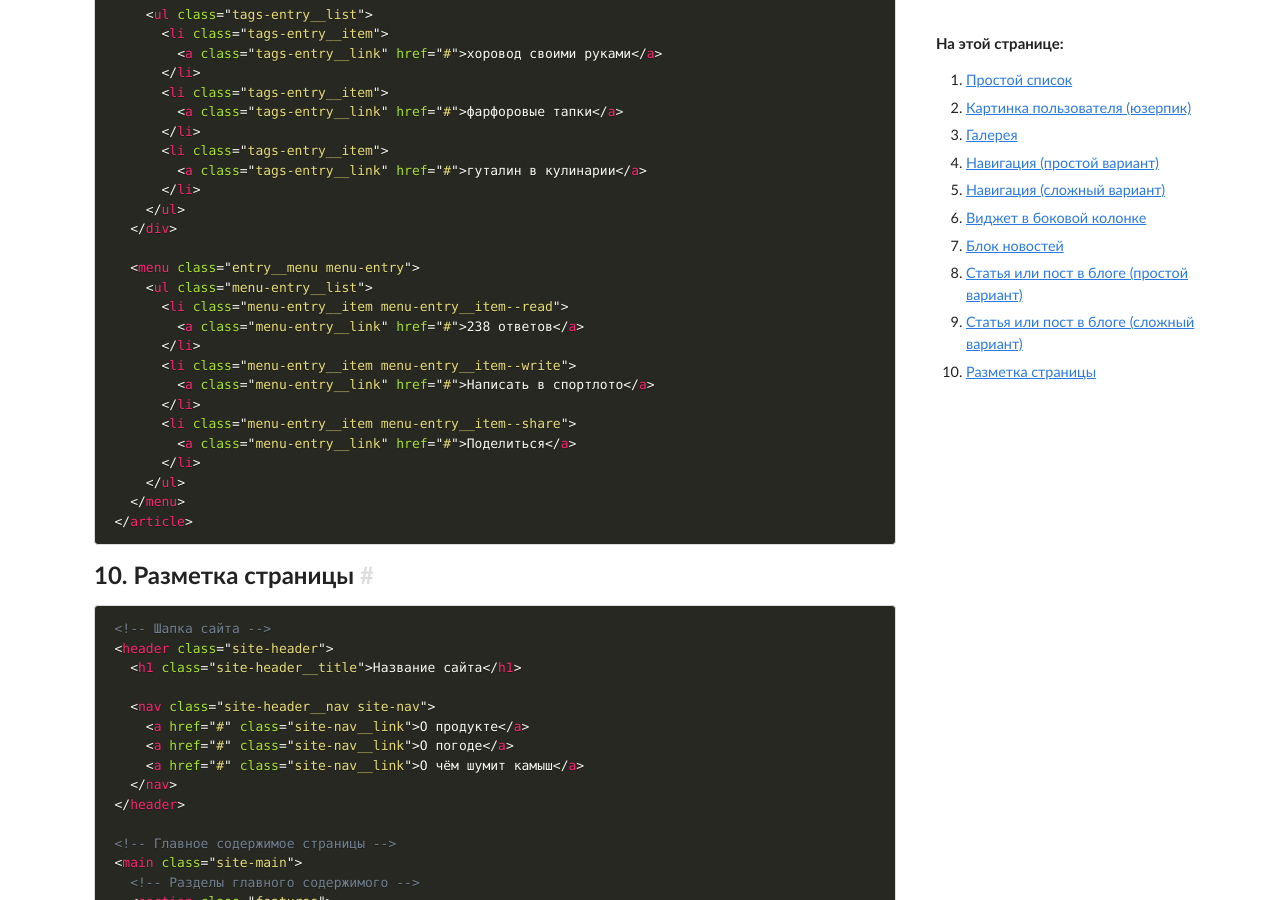
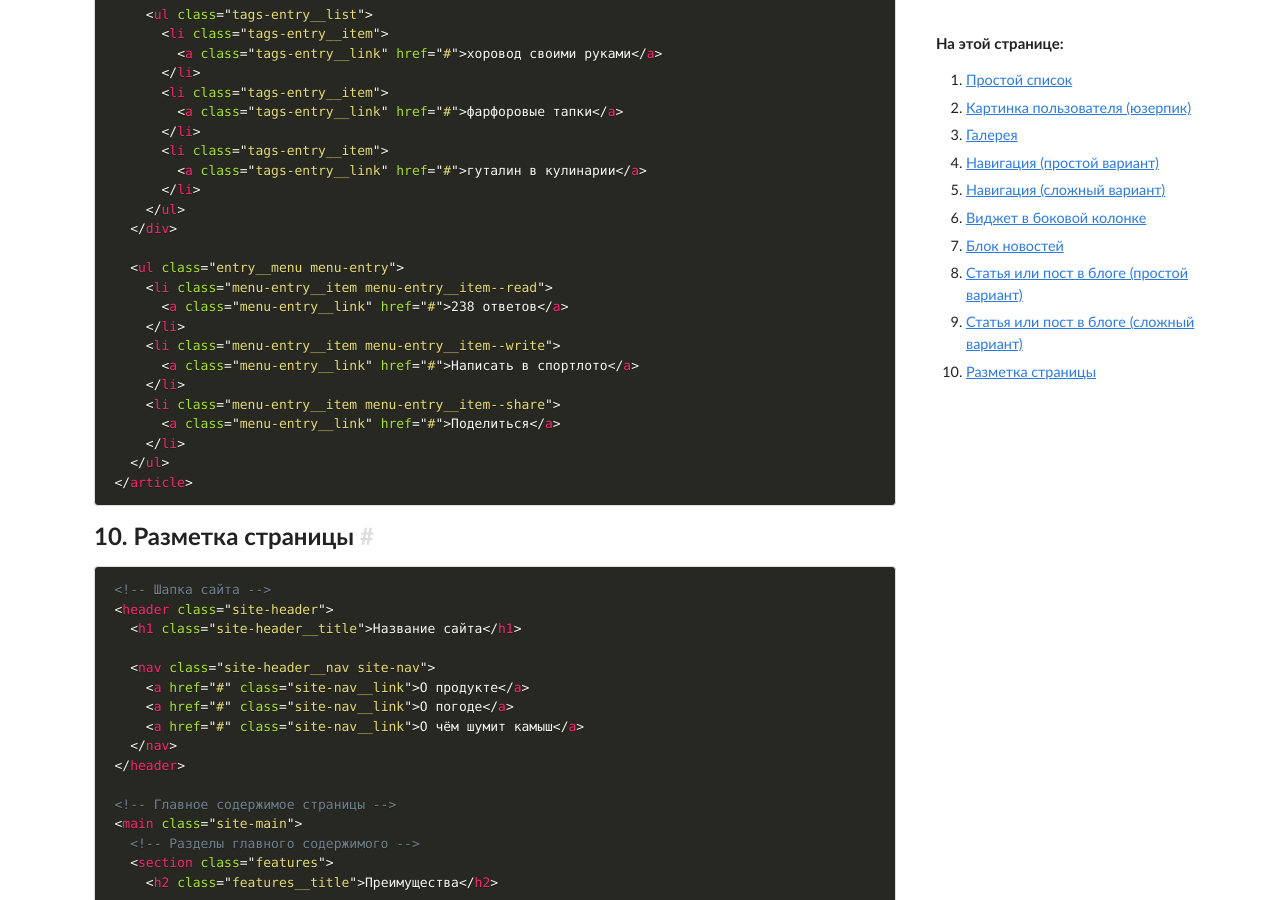
Before and after one commit to yoksel/easy-markup, a Jekyll site: the page built from examples/index.html, in a window 1280 px wide and 900 px high, scrolled down 3793 px. Built offline with Jekyll 4.4.1, drawn with Linux system fonts in a browser that asks for light colours.

Commit message:
Тег menu удален
 Тег menu удален из веб-стандартов

```diff
--- a/examples/index.html
+++ b/examples/index.html
@@ -241,8 +241,7 @@ links:
     </ul>
   </div>
 
-  <menu class="entry__menu menu-entry">
-    <ul class="menu-entry__list">
+  <ul class="entry__menu menu-entry">
     <li class="menu-entry__item menu-entry__item--read">
       <a class="menu-entry__link" href="#">238 ответов</a>
     </li>
@@ -253,7 +252,6 @@ links:
       <a class="menu-entry__link" href="#">Поделиться</a>
     </li>
   </ul>
-  </menu>
 </article>
 {% endhighlight %}
   </li>
```
Lines whose indentation alone changed are shown as unchanged.
